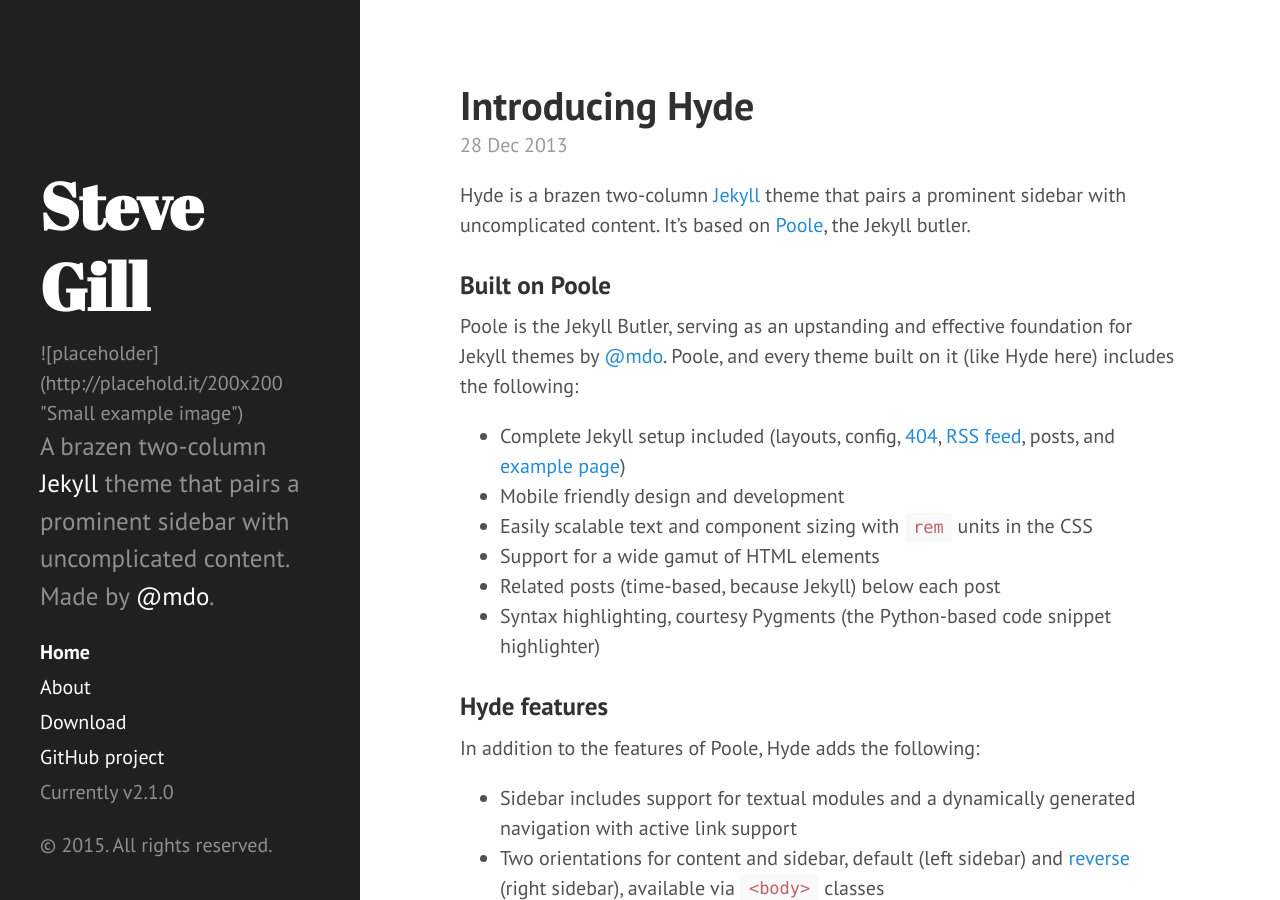
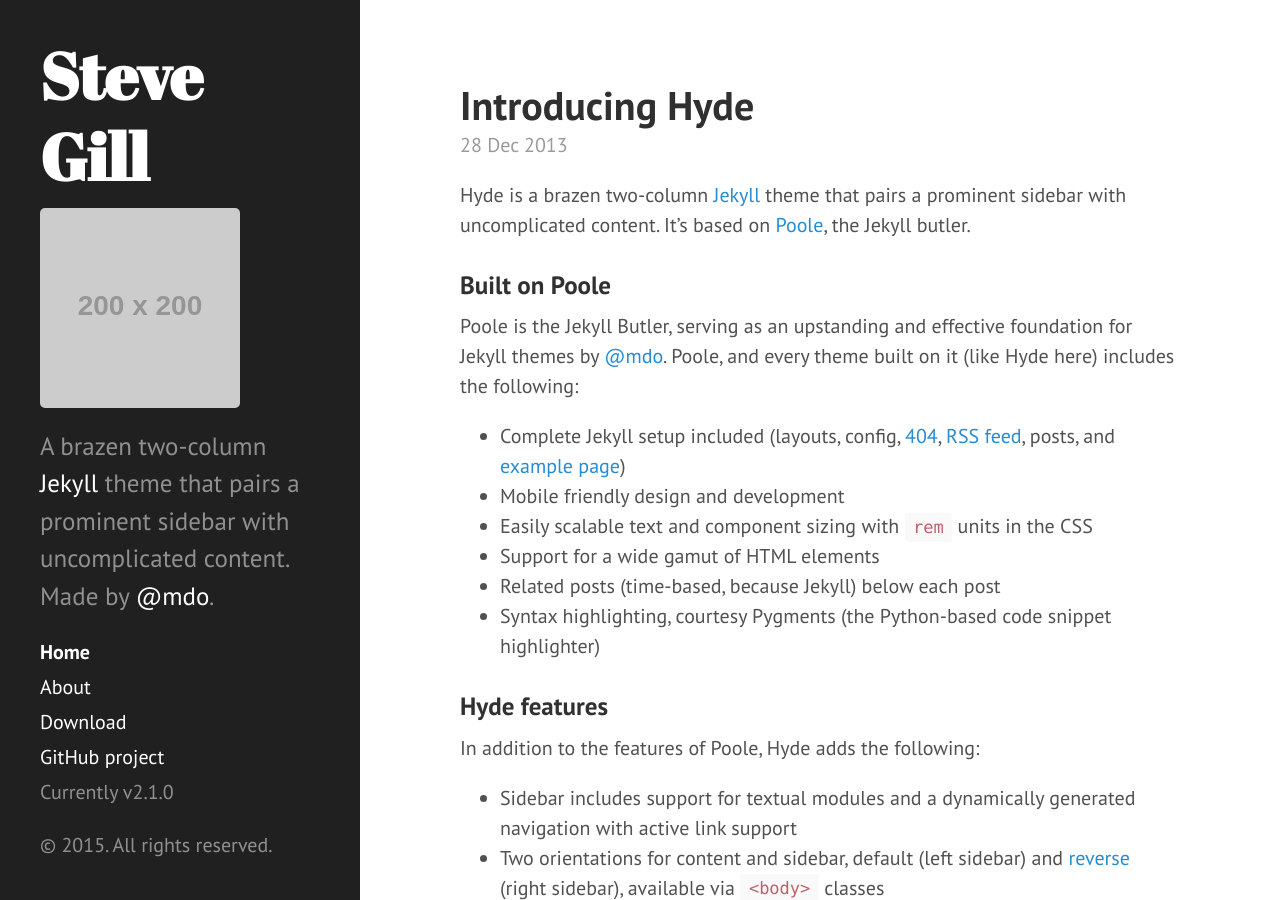
Before and after one commit to StephenGillCoop/stevergill.github.io, a Jekyll site: the page built from index.html, in a window 1280 px wide and 900 px high. Built offline with Jekyll 4.4.1, drawn with Linux system fonts in a browser that asks for light colours; Markdown is read by kramdown in place of the engine named in the settings; the list of posts is cut into pages by our own code.

Commit message:
test change.

```diff
--- a/_includes/sidebar.html
+++ b/_includes/sidebar.html
@@ -6,7 +6,7 @@
           {{ site.title }}
         </a>
       </h1>
-      ![placeholder](http://placehold.it/200x200 "Small example image")
+      <img src="http://placehold.it/200x200" alt="placeholder" title="Small example image">
       <p class="lead">{{ site.description }}</p>
     </div>
 
```
